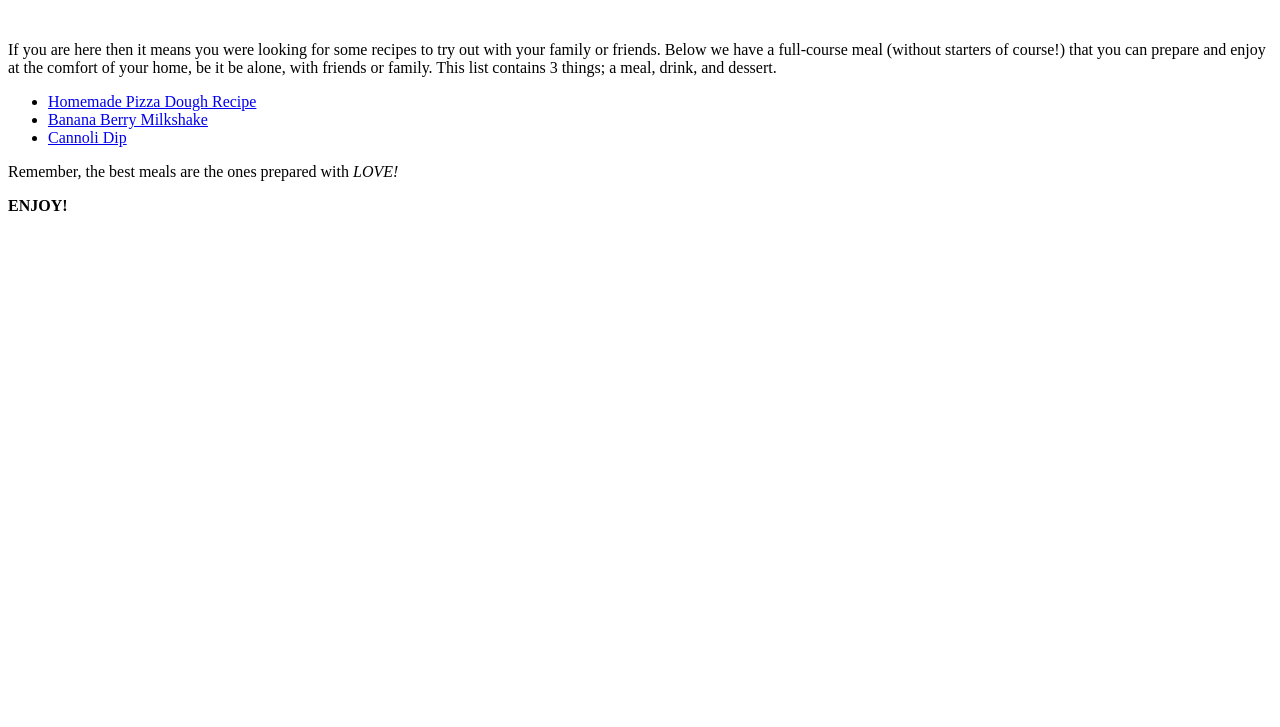
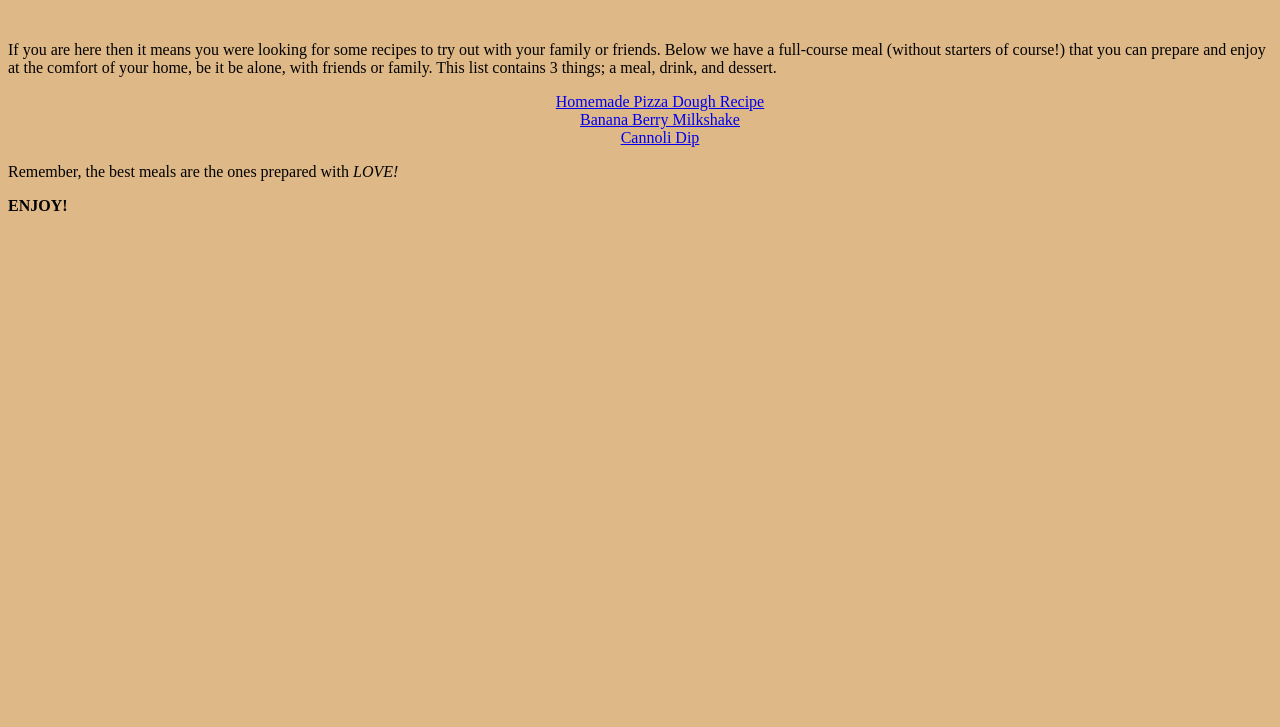
Before and after one commit to simphiwebruno/odin-recipes, a plain HTML site: page index.html in a window 1280 px wide. Shown: the part 73-800 px from the top of the page. Drawn offline with Linux system fonts and the light colour scheme.

Commit message:
recipes now have different backgrounds

```diff
--- a/index.html
+++ b/index.html
@@ -3,6 +3,7 @@
 <head>
     <meta charset="UTF-8">
     <meta name="viewport" content="width=device-width, initial-scale=1.0">
+    <link rel="stylesheet" href="styles.css">
     <title>Pizza Recipes</title>
 </head>
 <body>
@@ -13,9 +14,9 @@
     <p>If you are here then it means you were looking for some recipes to try out with your family or friends. Below we have a full-course meal (without starters of course!) that you can prepare and enjoy at the comfort of your home, be it be alone, with friends or family. This list contains 3 things; a meal, drink, and dessert.</p>
 
     <ul>
-    <li><a href="recipes/pizza.html" target="_blank">Homemade Pizza Dough Recipe</a></li>
-    <li><a href="recipes/shake.html" target="_blank">Banana Berry Milkshake</a></li>
-    <li><a href="recipes/cannoli.html" target="_blank">Cannoli Dip</a></li>
+    <li class="pizza"><a href="recipes/pizza.html" target="_blank">Homemade Pizza Dough Recipe</a></li>
+    <li class="shake"><a href="recipes/shake.html" target="_blank">Banana Berry Milkshake</a></li>
+    <li class="cannoli"><a href="recipes/cannoli.html" target="_blank">Cannoli Dip</a></li>
     </ul>
 
     <p>Remember, the best meals are the ones prepared with <em>LOVE!</em></p>
--- /dev/null
+++ b/recipes/styles1.css
@@ -0,0 +1,13 @@
+/*body {
+    background-image: url (https://dishedbykate.com/wp-content/uploads/2022/06/Easy-homemade-pizza-dough-980x1470.jpg) (https://media.istockphoto.com/id/1132703694/vector/vector-pizza-seamless-pattern.jpg?s=612x612&w=0&k=20&c=l4xrZ7FnFRAWsuQstNcg3rhbCkDA6k1lCIqQBL9g_2Y=);
+}
+*/
+
+body {
+    background-image: url(https://th.bing.com/th/id/OIP.57HoxCmdFroci3lQMwQbhQHaNL?w=736&h=1309&rs=1&pid=ImgDetMain);
+}
+ul {
+    list-style-type: none;
+    list-height: 3.5em ;
+    background-color: brown;
+}
--- /dev/null
+++ b/recipes/styles2.css
@@ -0,0 +1,7 @@
+body {
+    background-image: url(https://as2.ftcdn.net/v2/jpg/01/43/72/65/1000_F_143726546_lRSSc912hGoAZzrstDc1NSL5PME1ZpCA.jpg);
+}
+
+ul {
+    list-style-type: none;
+}
--- /dev/null
+++ b/recipes/styles3.css
@@ -0,0 +1,7 @@
+body {
+    background-image: url(https://cdn.vectorstock.com/i/preview-1x/52/30/cannoli-icons-set-cartoon-cream-food-vector-47635230.jpg);
+}
+
+ul {
+    list-style-type: none;
+}
--- /dev/null
+++ b/styles.css
@@ -0,0 +1,15 @@
+.pizza, .cannoli, .shake{
+    text-align: center;
+}
+
+shake.html {
+    background-color: lightpink;
+}
+ul {
+    list-style-type: none;
+    list-style-position: initial;
+}
+
+* {
+    background-color: burlywood;
+}
```
Also changed, not shown: recipes/cannoli.html (+1 -0 lines), recipes/pizza.html (+1 -0 lines), recipes/shake.html (+1 -0 lines), images/istockphoto-886532840-612x612.jpg (added), recipes/istockphoto-886532840-612x612.jpg (added), 2 other files.
